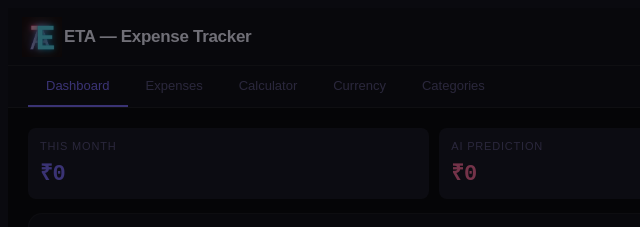
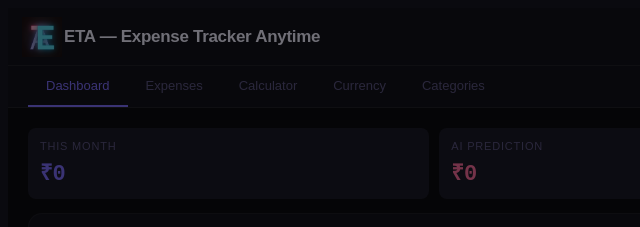
Before and after one commit to Mindful-Maniacs/Expense-Tracker-Anytime, a plain HTML site: page index.html in a window 1280 px wide. Shown: the top 227 px of the page, 0-640 px from the left. Drawn offline with nearby package versions, Linux system fonts and the light colour scheme.

Commit message:
Update index.html

```diff
--- a/index.html
+++ b/index.html
@@ -8,7 +8,7 @@
 <div class="app" id="app" style="position:relative">
 
 <div class="topbar">
-  <div class="logo"><div class="logo-icon"><img src="ETA logo.png" alt="ETA logo" width="40" height="40"></div>ETA — Expense Tracker</div>
+  <div class="logo"><div class="logo-icon"><img src="ETA logo.png" alt="ETA logo" width="40" height="40"></div>ETA — Expense Tracker Anytime</div>
   <div class="user-chip" id="userChip" onclick="openLogin()">
     <div class="user-dot" id="userDot" style="background:#5a5480"></div>
     <span id="userName">Sign In</span>
```
